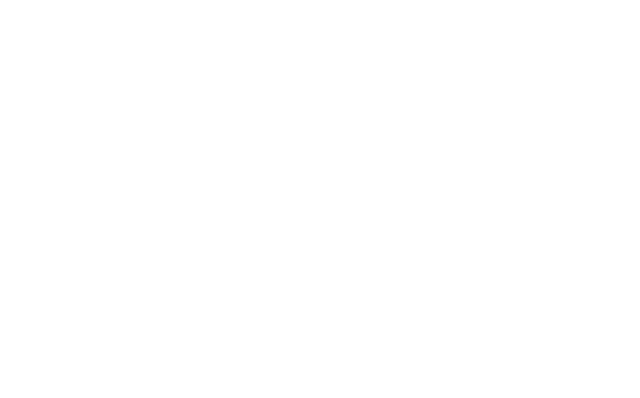
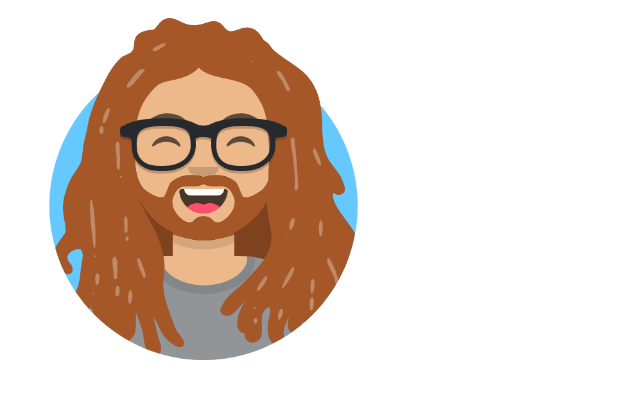
Before and after one commit to KC-7/bootstrap-resume, a plain HTML site: page index.html in a window 1280 px wide. Shown: the whole page, without its empty margins (0-640 px from the left). Drawn offline with nearby package versions, Linux system fonts and the light colour scheme.

Commit message:
Add image for logo, style and set up google fonts

```diff
--- a/assets/css/style.css
+++ b/assets/css/style.css
@@ -0,0 +1,16 @@
+@import url('https://fonts.googleapis.com/css?family=Roboto:100,200,300,400,500,600,700|Exo:100,200,300,400,500,600,700');
+
+header {
+    margin: 0;
+}
+
+.logo {
+    background: url(../images/kieran.png);
+    background-position: center;
+    background-repeat: no-repeat;
+    background-size: contain;
+    min-height: 360px;
+    transition: all .5s ease-in-out;
+    -moz-transition: all .5s ease-in-out;
+    -webkit-transition: all .5s ease-in-out;
+}
--- a/index.html
+++ b/index.html
@@ -12,13 +12,20 @@
     <!-- Font Awesome -->
     <script src="https://kit.fontawesome.com/872cb96f02.js" crossorigin="anonymous"></script>
     <!-- CSS -->
-    <link rel="stylesheet" href="/assets/css/style.css">
+    <link rel="stylesheet" href="/assets/css/style.css" type="text/css">
 </head>
 
 <body>
 
     <header>
+        <div class="row">
+            <a href="index.html" class="col-md-4 logo">
 
+            </a>
+            <div class="col-md-8">
+
+            </div>
+        </div>
     </header>
 
     <section>
```
Also changed, not shown: assets/images/kieran.png (added).
